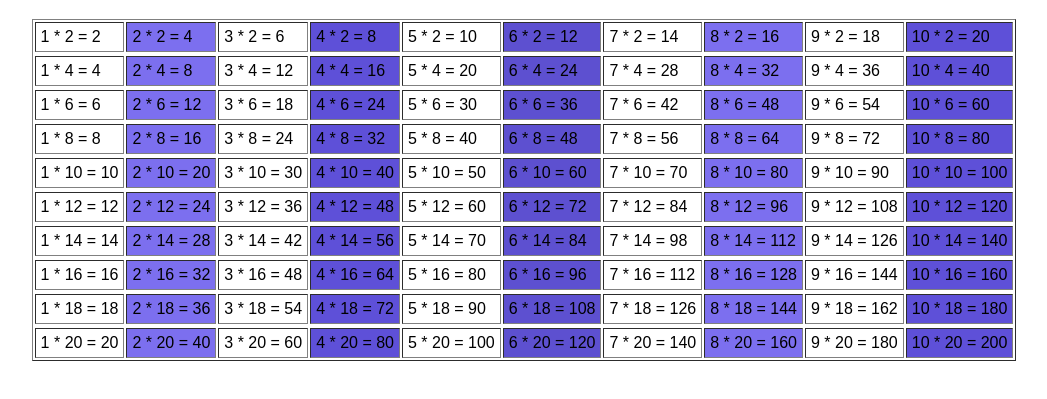
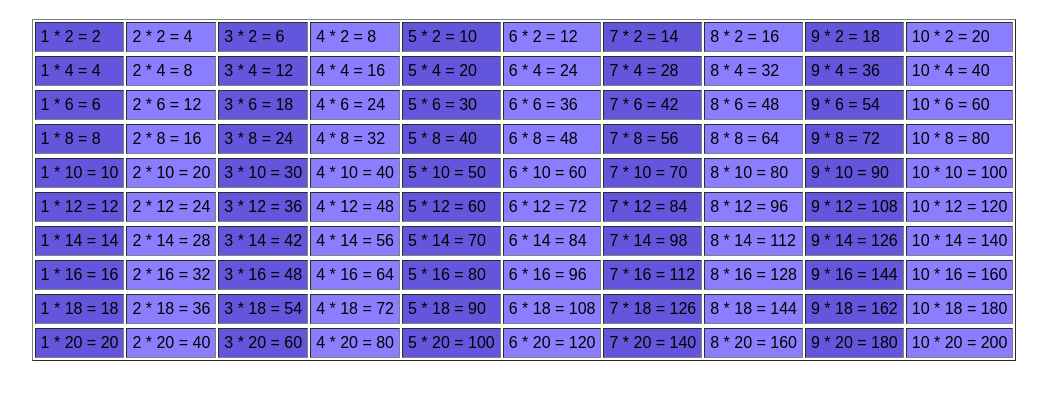
Before and after one commit to isamsm/tabuada_loop3, a plain HTML site: page index.html in a window 1280 px wide. Shown: the part 199-598 px from the top of the page, without its empty margins (116-1163 px from the left). Drawn offline with Linux system fonts and the light colour scheme.

Commit message:
Update style.css

```diff
--- a/style.css
+++ b/style.css
@@ -3,31 +3,18 @@ body {
     font-family: sans-serif;
 }
 
-td {
+td{
     padding: 5px;
+}
+
+td:nth-child(odd) {
+    background-color: #6356dc;
+}
+td:nth-child(even) {
+    background-color: #8a7dfe;
 }
 
 h1 {
     text-align: center;
-    color: #685be0;
+    color: #6356dc
 }
-
-.coluna1 {
-    background-color: #7c6fef;
-}
-
-.coluna2 {
-    background-color: #5e50d8;
-}
-
-.coluna3 {
-    background-color: #5d50d0;
-}
-
-.coluna4 {
-    background-color: #7c6fef;
-}
-
-.coluna5 {
-    background-color: #5e50d8
-}
```
